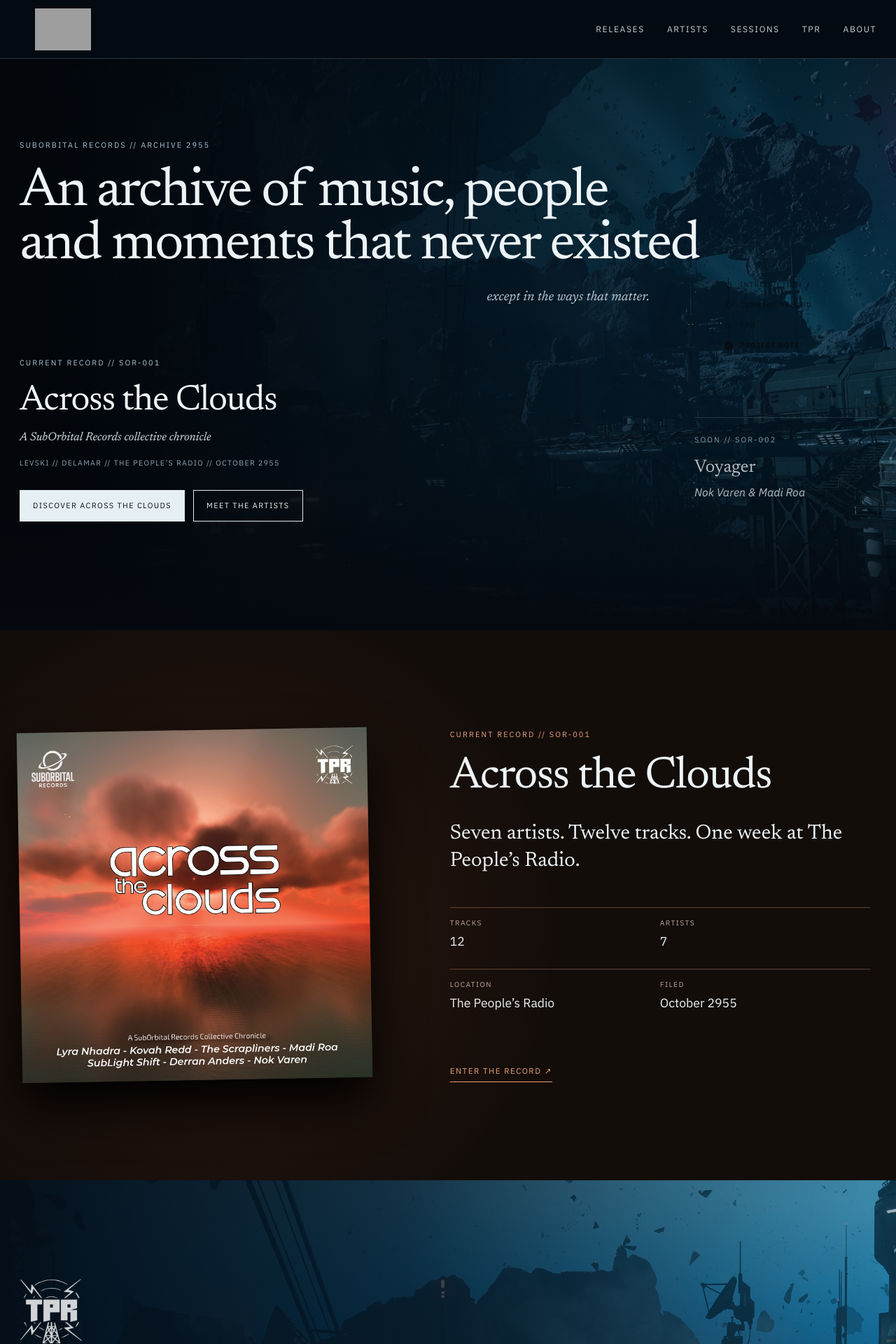
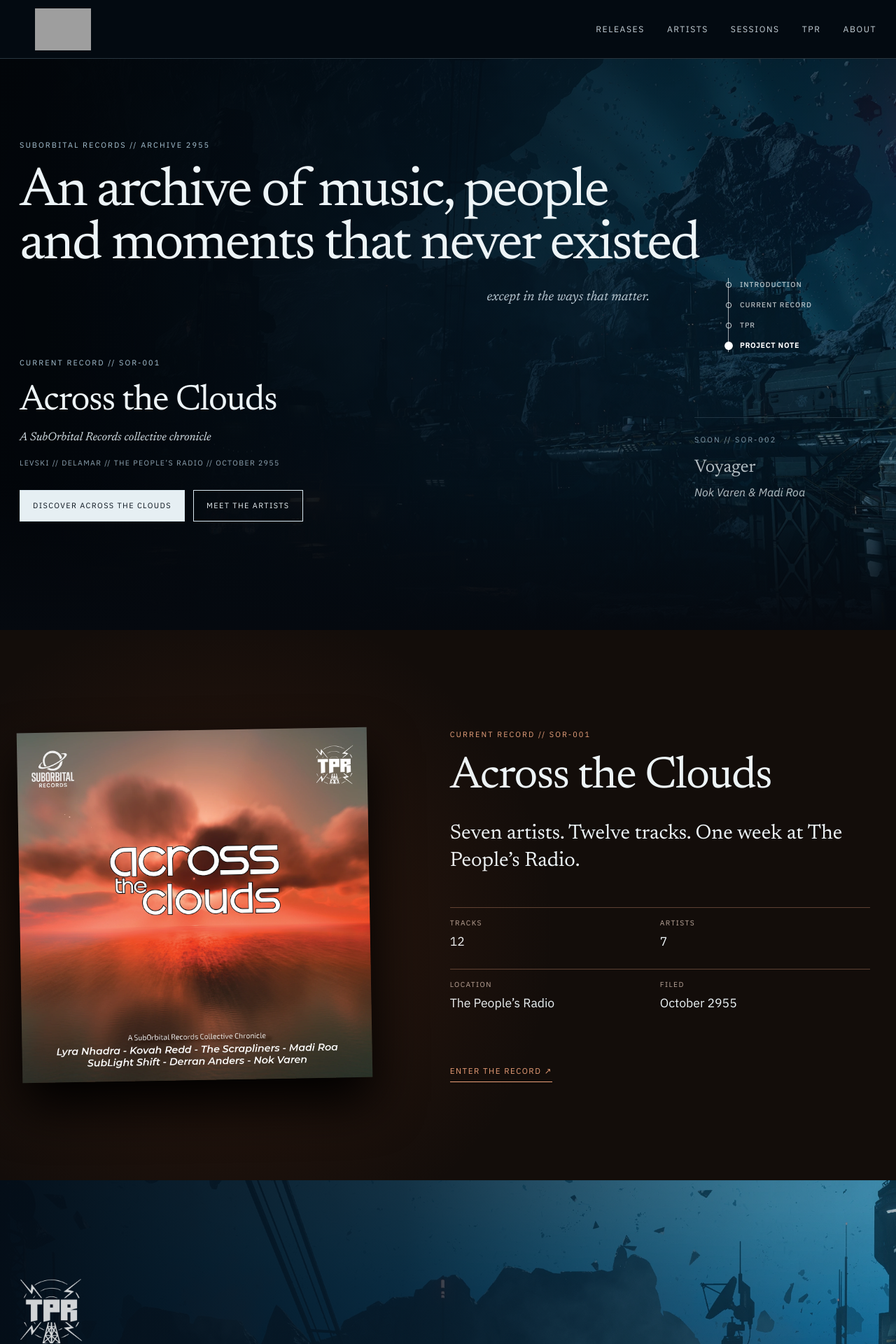
Before and after one commit to yannockverne/suborbital, a Jekyll site: the page built from index.html, in a window 1280 px wide. Shown: the top 1920 px of the page at 70% size. Built offline with Jekyll 4.4.1, drawn with Linux system fonts in a browser that asks for light colours; grey boxes are pictures that could not be loaded.

Commit message:
Normalize fixed rail theme semantics

```diff
--- a/_layouts/artist.html
+++ b/_layouts/artist.html
@@ -39,7 +39,7 @@
   </section>
 
   {% if page.featured_track %}
-  <section class="artist-v2-section artist-v2-feature" id="artist-listen" data-artist-section aria-labelledby="featured-track-heading" data-rail-theme="light">
+  <section class="artist-v2-section artist-v2-feature" id="artist-listen" data-artist-section aria-labelledby="featured-track-heading" data-rail-theme="dark">
     <div class="artist-v2-shell">
       <p class="eyebrow">FEATURED TRACK</p>
       <div class="artist-v2-feature-grid" data-track-row>
--- a/assets/js/site.js
+++ b/assets/js/site.js
@@ -78,6 +78,7 @@
     .filter(Boolean);
   const reducedMotion = window.matchMedia('(prefers-reduced-motion: reduce)');
   const setActiveSection = (section) => {
+    // The theme describes the background behind the fixed rail, not the section's content panel.
     sectionRail.dataset.theme = section.dataset.railTheme || 'dark';
     sectionLinks.forEach((link) => {
       if (link.hash === `#${section.id}`) link.setAttribute('aria-current', 'location');
--- a/index.html
+++ b/index.html
@@ -51,6 +51,6 @@
   <div class="shell tpr-copy"><img class="tpr-logo" src="{{ '/assets/img/v2/logos/tpr-logo-white.png' | relative_url }}" alt="The People’s Radio"><p class="eyebrow">THE PEOPLE’S RADIO // LEVSKI</p><h2 id="tpr-title">Keep the signal alive.</h2><p>The People’s Radio was more than a room with microphones. It was the trust, time and shared space that made this record possible.</p><a class="text-link" href="{{ '/tpr/' | relative_url }}">About The People’s Radio <span aria-hidden="true">↗</span></a><a class="back-to-top" href="#top">Back to top <span aria-hidden="true">↑</span></a></div>
 </section>
 
-<section class="truth-section section" id="about" aria-labelledby="truth-title" data-rail-theme="light">
+<section class="truth-section section" id="about" aria-labelledby="truth-title" data-rail-theme="dark">
   <div class="shell truth-grid"><div><p class="eyebrow">PROJECT NOTE // TRANSPARENT RECORD</p><h2 id="truth-title">Behind the fiction</h2></div><div class="truth-copy"><p>SubOrbital Records, its characters and its stories are fictional, inspired by the <em>Star Citizen</em> universe. The music was created with AI-assisted and generative music tools.</p><p>Writing, artistic direction, thematic choices, arrangement, editing, mixing and mastering are human-led. The photography and community participation are real.</p><p>This independent project is not affiliated with Cloud Imperium Games.</p><a class="text-link" href="{{ '/credits/' | relative_url }}">About the project <span aria-hidden="true">↗</span></a><a class="back-to-top" href="#top">Back to top <span aria-hidden="true">↑</span></a></div></div>
 </section>
```
Also changed, not shown: credits.md (+1 -1 lines), releases/sor-001/index.md (+1 -1 lines), session.md (+1 -1 lines).
